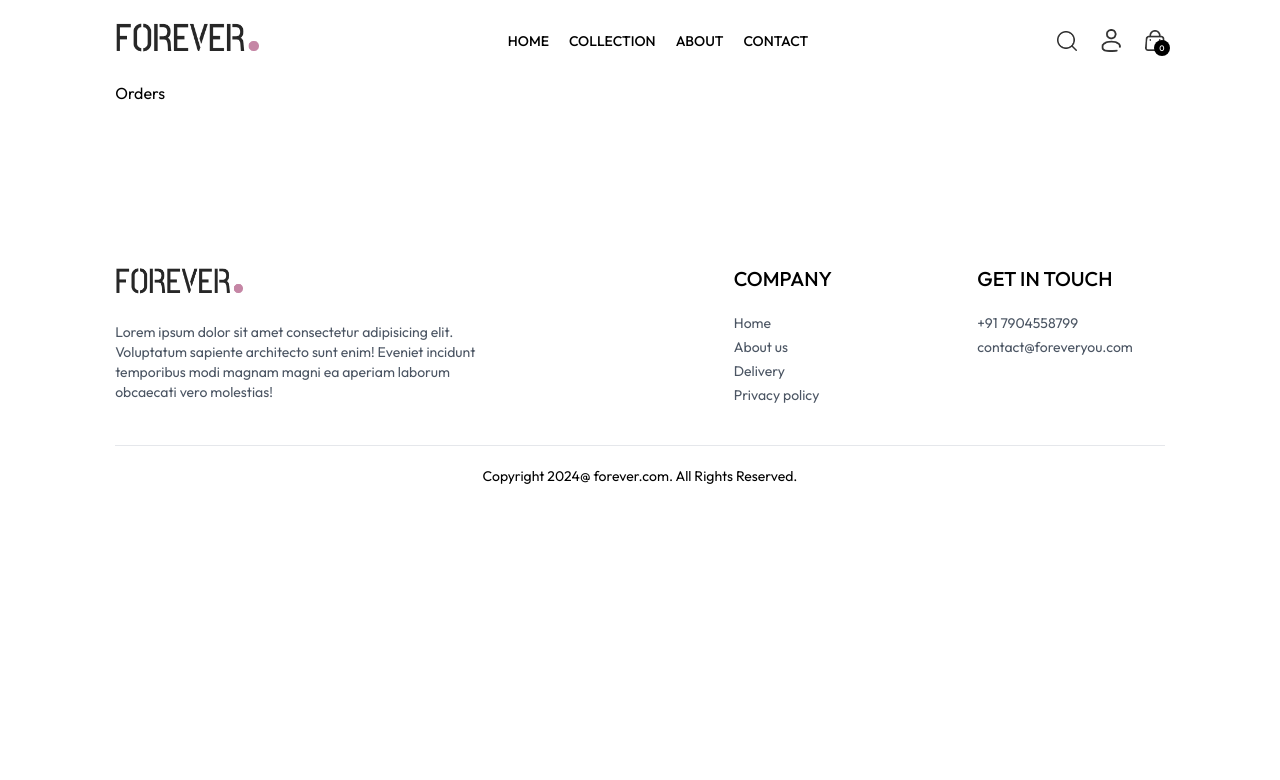
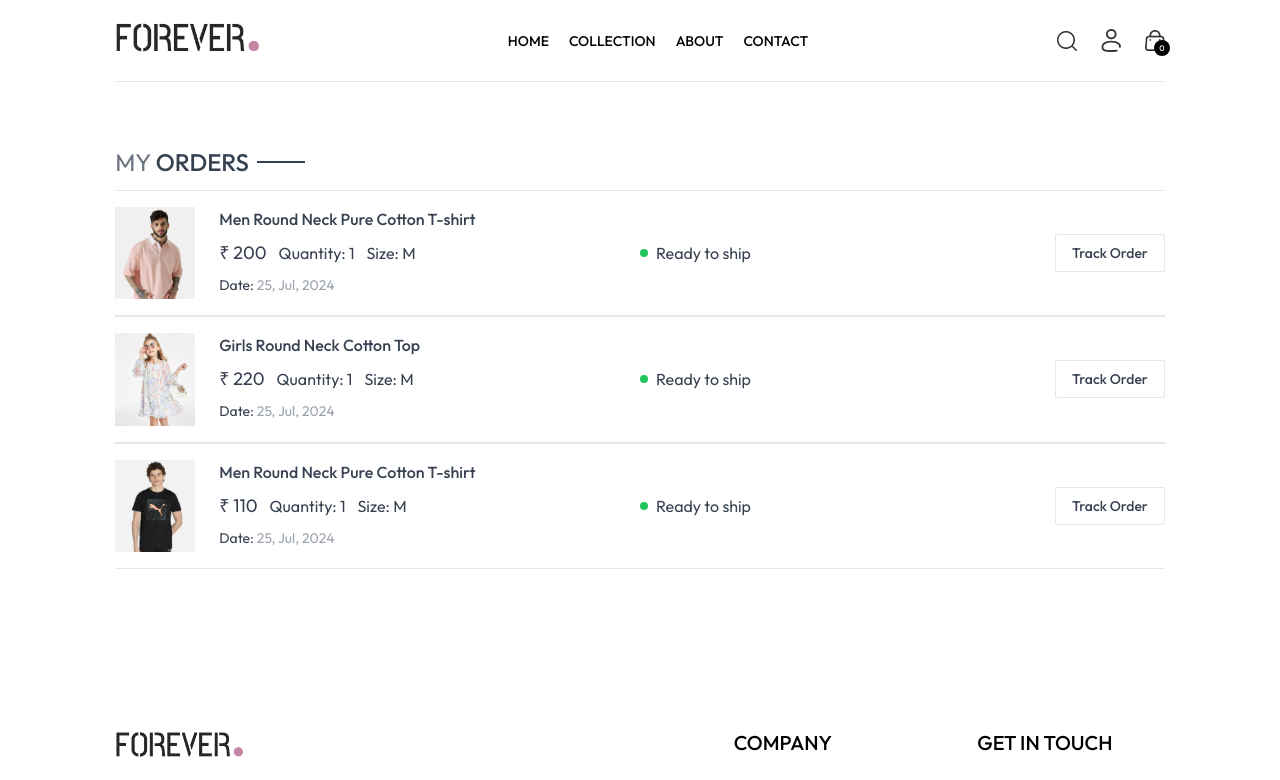
Before and after one commit to Mahendran-C/ecommerce, a React (Create React App) app in the folder frontend/: page /orders in a window 1280 px wide. Shown: the top 780 px of the page. Built offline with nearby package versions, Linux system fonts and the light colour scheme.

Commit message:
order page created

```diff
--- a/frontend/src/pages/Orders.jsx
+++ b/frontend/src/pages/Orders.jsx
@@ -1,9 +1,50 @@
-import React from 'react'
+import React, { useContext } from "react";
+import { ShopContext } from "../context/ShopContext";
+import Title from "../components/Title";
 
 const Orders = () => {
+  const { products, currency } = useContext(ShopContext);
+
   return (
-    <div>Orders</div>
-  )
-}
+    <div className="border-t pt-16">
+      <div className="text-2xl">
+        <Title text1={"MY"} text2={"ORDERS"} />
+      </div>
 
-export default Orders
+      <div>
+        {products.slice(1, 4).map((item, index) => (
+          <div
+            key={index}
+            className="py-4 border-t border-b text-gray-700 flex flex-col md:flex-row md:items-center md:justify-between gap-4"
+          >
+            <div className="flex items-start gap-6 text-sm">
+              <img src={item.image[0]} alt="" className="w-16 sm:w-20" />
+              <div>
+                <p className="sm:text-base font-medium">{item.name}</p>
+                <div className="flex items-center gap-3 mt-2 text-base text-gray-700">
+                  <p className="text-lg">
+                    {currency} {item.price}
+                  </p>
+                  <p>Quantity: 1</p>
+                  <p>Size: M</p>
+                </div>
+                <p className="mt-2">
+                  Date: <span className="text-gray-400">25, Jul, 2024</span>
+                </p>
+              </div>
+            </div>
+            <div className="md:w-1/2 flex justify-between">
+              <div className="flex items-center gap-2">
+                <p className="min-w-2 h-2 rounded-full bg-green-500"></p>
+                <p className="text-sm md:text-base">Ready to ship</p>
+              </div>
+              <button className="border px-4 py-2 text-sm font-medium rounded-sm">Track Order</button>
+            </div>
+          </div>
+        ))}
+      </div>
+    </div>
+  );
+};
+
+export default Orders;
```
